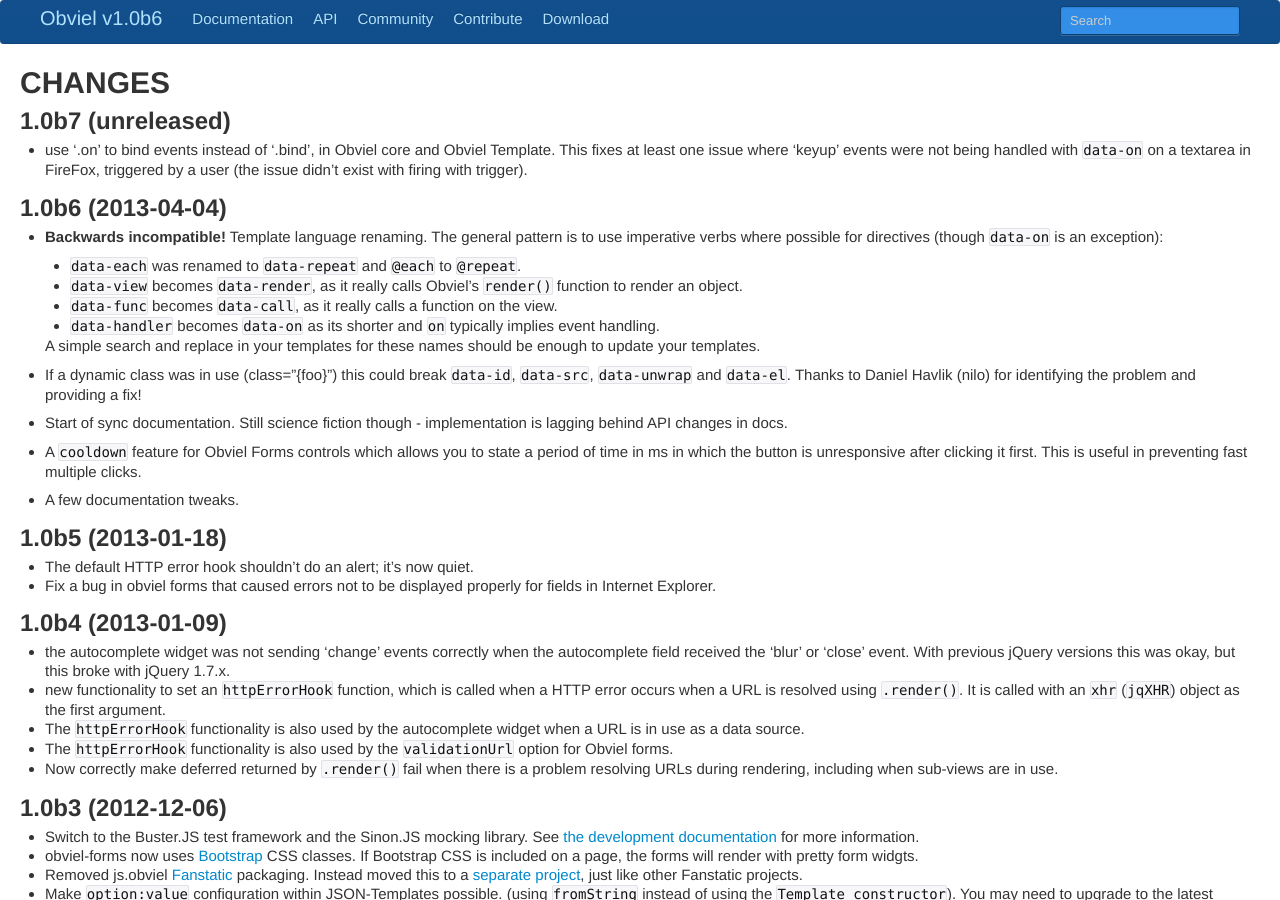
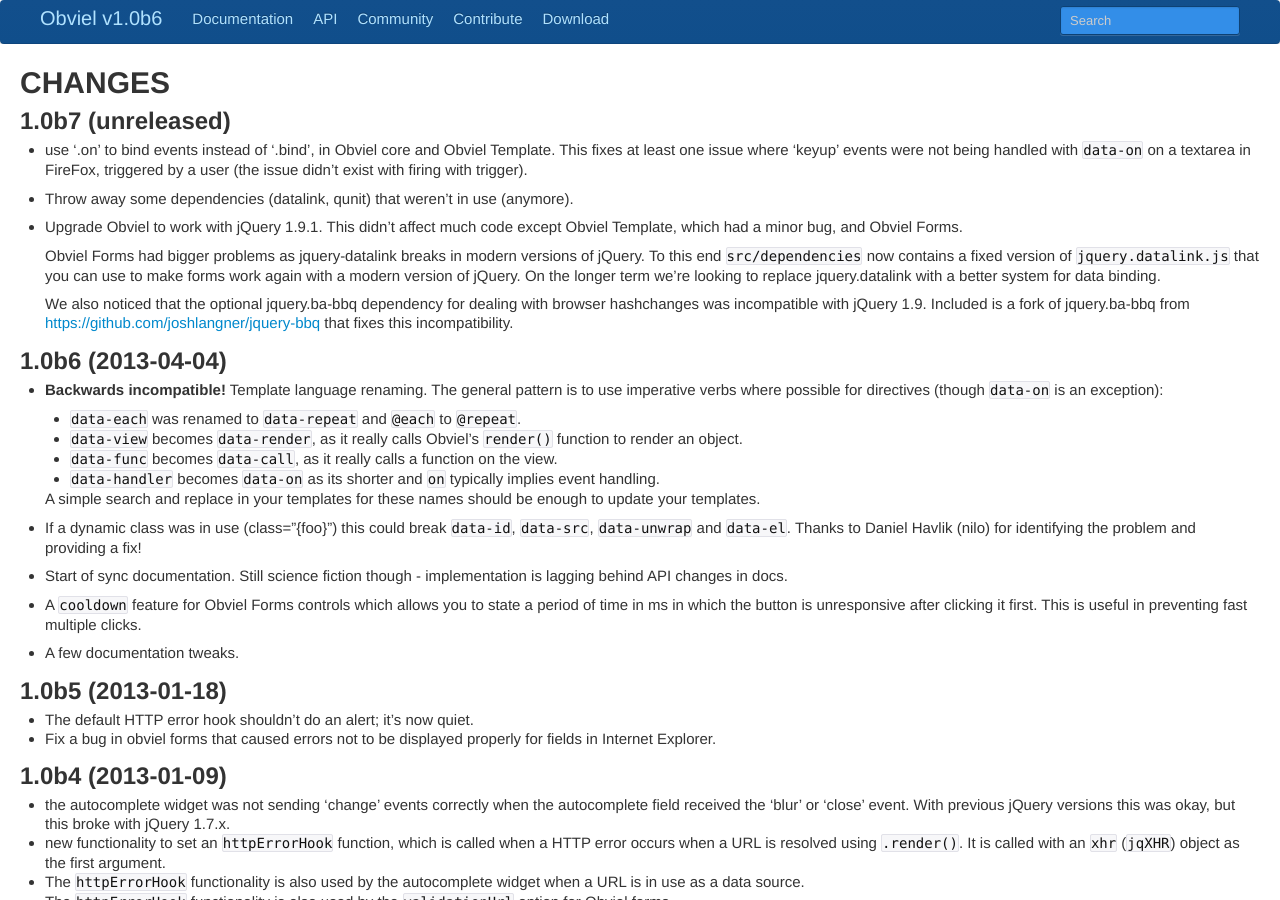
Before and after one commit to obviel/obviel, a Sphinx documentation site: the page built from doc/CHANGES.txt, in a window 1280 px wide and 900 px high. Built offline with Sphinx 7.4.7, drawn with Linux system fonts in a browser that asks for light colours.

Commit message:
Update changes.

```diff
--- a/doc/CHANGES.txt
+++ b/doc/CHANGES.txt
@@ -8,6 +8,25 @@
   Obviel Template. This fixes at least one issue where 'keyup' events
   were not being handled with ``data-on`` on a textarea in FireFox,
   triggered by a user (the issue didn't exist with firing with trigger).
+
+* Throw away some dependencies (datalink, qunit) that weren't in use
+  (anymore).
+
+* Upgrade Obviel to work with jQuery 1.9.1. This didn't affect much
+  code except Obviel Template, which had a minor bug, and Obviel Forms.
+
+  Obviel Forms had bigger problems as jquery-datalink breaks in modern
+  versions of jQuery. To this end ``src/dependencies`` now contains a
+  fixed version of ``jquery.datalink.js`` that you can use to make
+  forms work again with a modern version of jQuery. On the longer term
+  we're looking to replace jquery.datalink with a better system for
+  data binding.
+
+  We also noticed that the optional jquery.ba-bbq dependency for
+  dealing with browser hashchanges was incompatible with jQuery
+  1.9. Included is a fork of jquery.ba-bbq from
+  https://github.com/joshlangner/jquery-bbq that fixes this
+  incompatibility.
 
 1.0b6 (2013-04-04)
 ==================
```
